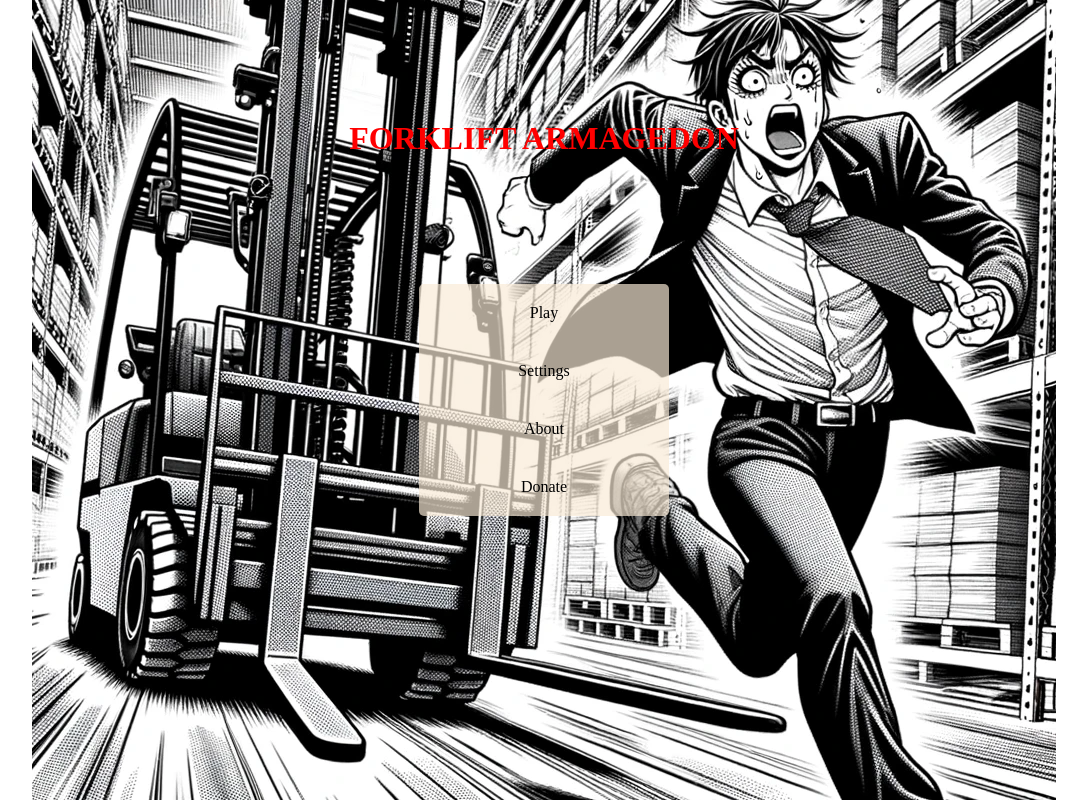
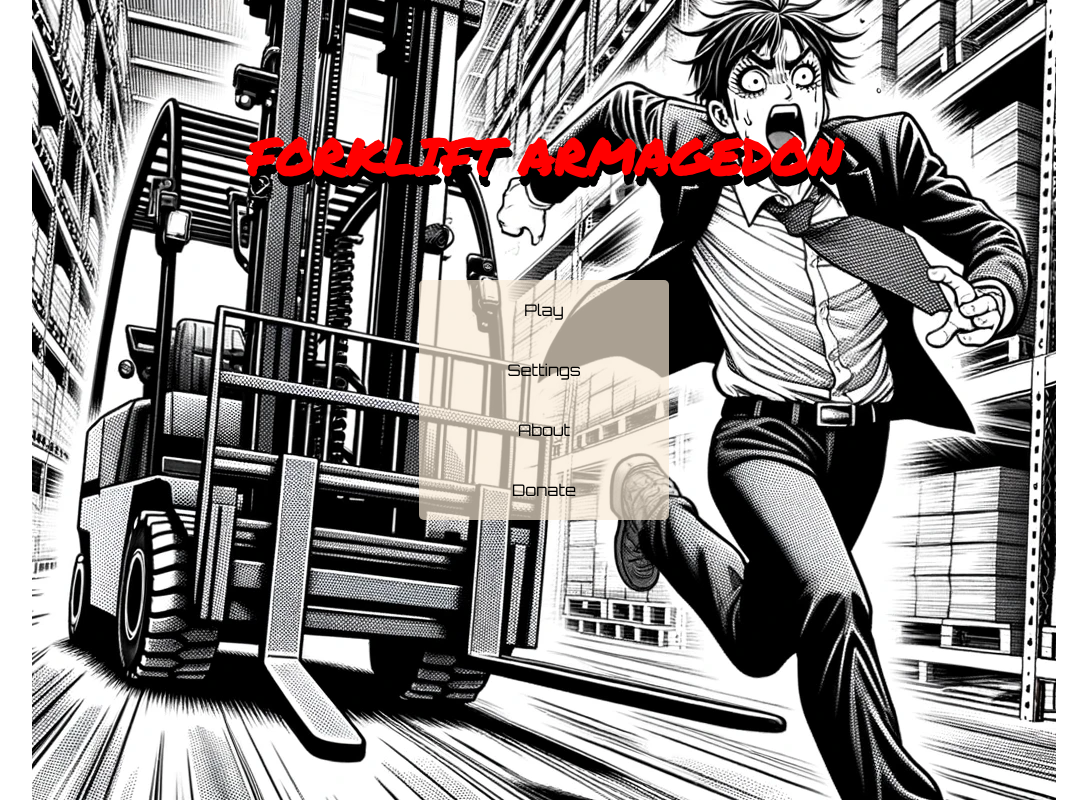
Before and after one commit to chaszczewski/Forklift-Armagedon, a plain HTML site: page index.html in a window 1280 px wide. Shown: the whole page, without its empty margins (96-1183 px from the left). Drawn offline with Linux system fonts and the light colour scheme.

Commit message:
Add google fonts

```diff
--- a/scss/main.scss
+++ b/scss/main.scss
@@ -1,7 +1,10 @@
+@import url('https://fonts.googleapis.com/css2?family=Orbitron:wght@400..900&family=Permanent+Marker&display=swap');
+
 * {
     margin: 0;
     padding: 0;
     box-sizing: border-box;
+    font-family: "Orbitron", sans-serif;
 }
 
 body {
@@ -21,6 +24,9 @@ h1 {
     top: 15%;
     text-transform: uppercase;
     color: red;
+    font-family: "Permanent Marker", cursive;
+    font-size: 50px;
+    text-shadow: 2px 10px black;
 }
 
 .menu {
```
Also changed, not shown: css/main.css, 1 other file.
